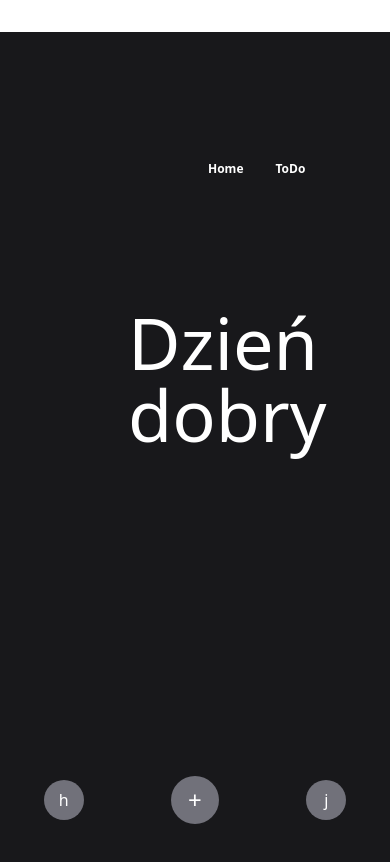
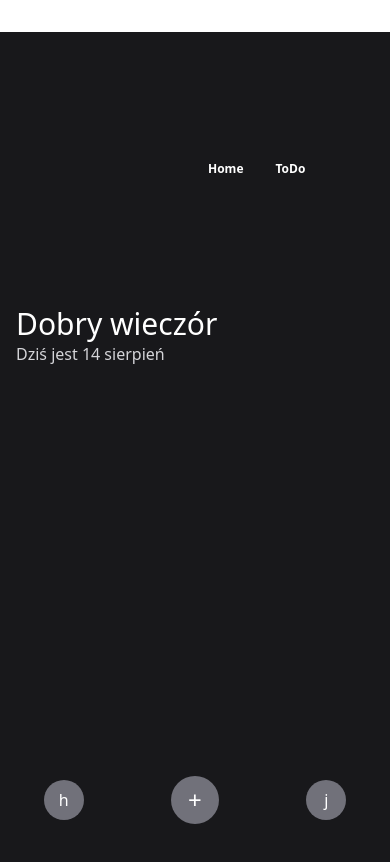
Before and after one commit to M-MComputerClub/Do-zrobienia-, a Vue app: page / in a window 390 px wide. Shown: the top 862 px of the page. Built offline with nearby package versions, Linux system fonts and the light colour scheme.

Commit message:
Home heading and phone view

```diff
--- a/src/router/index.js
+++ b/src/router/index.js
@@ -1,5 +1,5 @@
 import { createRouter, createWebHistory } from 'vue-router'
-import HomeView from '../views/HomeView.vue'
+import HomeView from '../views/Home.vue'
 
 const router = createRouter({
   history: createWebHistory(import.meta.env.BASE_URL),
--- /dev/null
+++ b/src/views/Home.vue
@@ -0,0 +1,50 @@
+<template>
+  <header>
+    <h1 class="md:text-7xl text-3xl pl-4 md:pl-32">{{ greeting }}</h1>
+    <h2 class="md:text-4xl text-1xl pl-4 md:pl-32 text-zinc-300">{{ dateMessage }}</h2>
+  </header>
+  <main>
+
+  </main>
+  <footer class="flex justify-around fixed bottom-5 left-0 right-0 items-center">
+      <div class="size-10 bg-zinc-500 items-center flex justify-center rounded-full">h</div>
+      <button class="size-12 bg-zinc-500 rounded-full text-2xl" @click="">+</button>
+      <div class="size-10 bg-zinc-500 items-center flex justify-center rounded-full">j</div>
+    </footer>
+</template>
+
+<script setup>
+import { computed } from 'vue';
+
+const getCurrentGreeting = () => {
+  const hour = new Date().getHours();
+
+  if (hour >= 6 && hour < 18) {
+    return 'Dzień dobry';
+  } else if (hour >= 18 && hour < 24) {
+    return 'Dobry wieczór';
+  } else {
+    return 'Dobranoc';
+  }
+};
+
+const getDateMessage = () => {
+  const now = new Date();
+  const hour = now.getHours();
+  const day = now.getDate();
+  const month = now.toLocaleString('pl-PL', { month: 'long' });
+
+  if (hour >= 6 && hour < 24) {
+    return `Dziś jest ${day} ${month}`;
+  } else {
+    const tomorrow = new Date(now);
+    tomorrow.setDate(day + 1);
+    const nextDay = tomorrow.getDate();
+    const nextMonth = tomorrow.toLocaleString('pl-PL', { month: 'long' });
+    return `Już jest ${nextDay} ${nextMonth}, pora iść spać 🌛`;
+  }
+};
+
+const greeting = computed(() => getCurrentGreeting());
+const dateMessage = computed(() => getDateMessage());
+</script>
--- a/src/views/HomeView.vue
+++ /dev/null
@@ -1,17 +0,0 @@
-<script setup>
-import TheWelcome from '../components/TheWelcome.vue'
-</script>
-
-<template>
-  <header>
-    <h1 class=" text-7xl pl-32">Dzień dobry</h1>
-  </header>
-  <main>
-
-  </main>
-  <footer class="flex justify-around fixed bottom-5 left-0 right-0 items-center">
-      <div class="size-10 bg-zinc-500 items-center flex justify-center rounded-full">h</div>
-      <button class="size-12 bg-zinc-500 rounded-full text-2xl" @click="">+</button>
-      <div class="size-10 bg-zinc-500 items-center flex justify-center rounded-full">j</div>
-    </footer>
-</template>
--- a/src/views/ToDo.vue
+++ b/src/views/ToDo.vue
@@ -85,7 +85,7 @@ onMounted(() => {
 			<div class="list" id="todo-list">
 
 				<div v-for="todo in todos_asc" class="">
-					<div class="todo-content m-2.5 ml-64 mr-64 rounded-lg flex p-4 bg-zinc-800 justify-between">
+					<div class="todo-content m-2.5 lg:ml-64 md:ml-16 ml-8 md:mr-16 lg:mr-64 mr-8 rounded-lg flex p-4 bg-zinc-800 justify-between">
 						<p class=" w-10 h-10 rounded-md flex items-center justify-center text-2xl" :style="divStyle(todo.color)">{{todo.icon}}</p>
 						<div class=" text-white flex flex-col items-start justify-start w-5/6">
 							<p class="text-xl font-semibold">{{todo.name}}</p>
```
